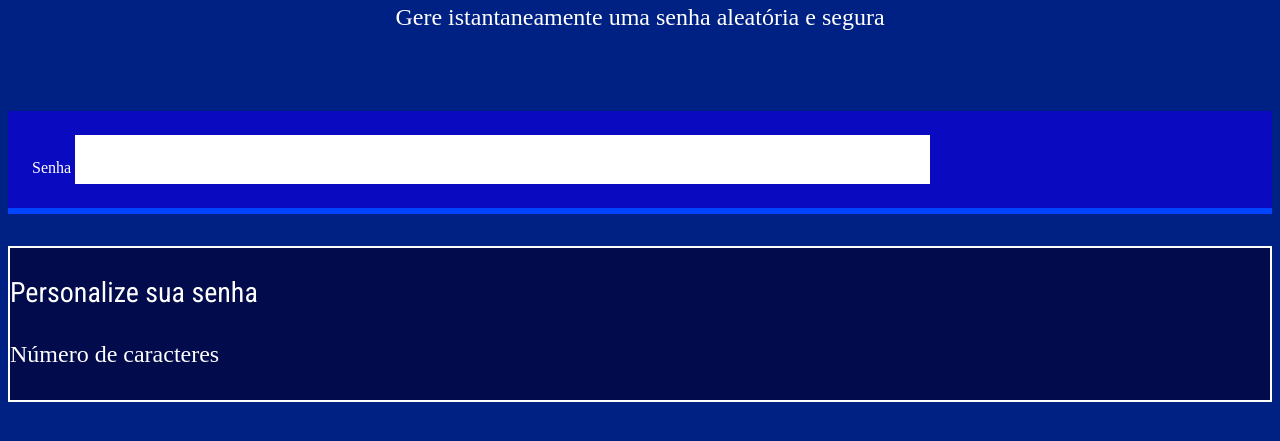
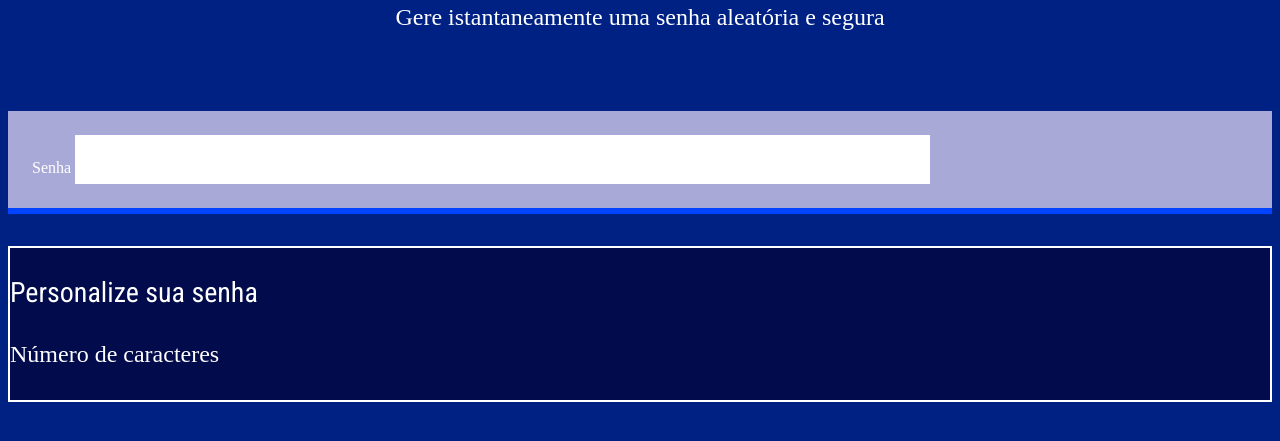
Before and after one commit to renato29112/Crie-uma-senha, a plain HTML site: page index.html in a window 1280 px wide. Shown: the part 139-580 px from the top of the page. Drawn offline with Linux system fonts and the light colour scheme.

Commit message:
34343425

```diff
--- a/style.css
+++ b/style.css
@@ -2,7 +2,7 @@
 :root{
     --branco:white;
     --cor-de-fundo:#002184;
-    --fundo-senha:#0a0ac1;
+    --fundo-senha:#a9a9d8;
     --fundo-texto:#020b4b;
     --borda:#0044ff;
     --fonte-pincipal:'Roboto Condensed';
```
